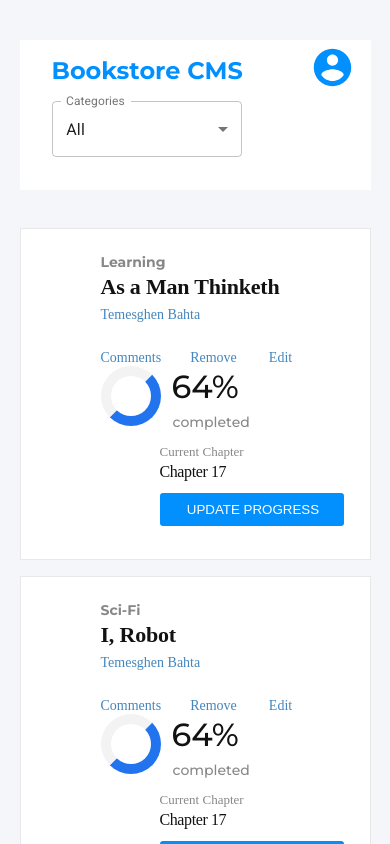
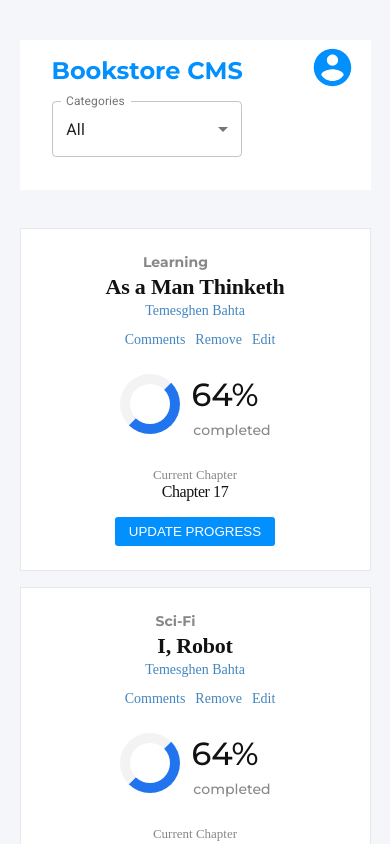
Before and after one commit to temesghentekeste/react-redux-magic-books, a React (Create React App) app: page / in a window 390 px wide. Shown: the top 844 px of the page. Built offline with nearby package versions, Linux system fonts and the light colour scheme.

Commit message:
Make Book component responsive

```diff
--- a/src/components/Book.js
+++ b/src/components/Book.js
@@ -24,13 +24,12 @@ const Book = ({ book, handleRemoveBook }) => {
       </div>
 
       <div className="bookCard__progress">
-        <div className="bookCard__progress-oval-2" />
+        <div>
+          <div className="bookCard__progress-oval-2" />
+        </div>
         <div className="bookCard__progress__percent">
           <span className="bookCard__progress__percent-complete">64%</span>
-          <span
-            className="bookCard__progress__percent-completedText {
-"
-          >
+          <span className="bookCard__progress__percent-completedText">
             completed
           </span>
         </div>
--- a/src/index.css
+++ b/src/index.css
@@ -71,30 +71,24 @@ body {
 
 .bookCard {
   background: #fff;
-  padding: 1.5rem 5rem;
+  padding: 1.5rem 2rem;
   margin-bottom: 1rem;
   display: flex;
   justify-content: space-between;
-  flex-wrap: wrap;
   border: 1px solid #e8e8e8;
 }
 
-.bookCard__basicInof {
-  flex: 0.4;
+.bookCard__basicInfo {
+  flex: 1;
+  width: 20%;
 }
 
 .bookCard__basicInfo-category {
-  width: 49px;
-  height: 18px;
   margin: 0 39px 0 0;
   opacity: 0.5;
   font-family: Montserrat;
   font-size: 14px;
   font-weight: bold;
-  font-stretch: normal;
-  font-style: normal;
-  line-height: normal;
-  letter-spacing: normal;
   color: var(--black-two);
 }
 
@@ -105,24 +99,14 @@ body {
   font-family: RobotoSlab;
   font-size: 22px;
   font-weight: bold;
-  font-stretch: normal;
-  font-style: normal;
-  line-height: normal;
   letter-spacing: -0.2px;
   color: var(--black-two);
 }
 
 .bookCard__basicInfo-user {
-  width: 107px;
-  height: 19px;
-  margin: 4px 0 0;
   font-family: RobotoSlab;
   font-size: 14px;
   font-weight: 300;
-  font-stretch: normal;
-  font-style: normal;
-  line-height: normal;
-  letter-spacing: normal;
   color: #4386bf;
 }
 
@@ -131,16 +115,9 @@ body {
 }
 
 .bookCard__basicInfo__footer-comments {
-  width: 73px;
-  height: 19px;
-  margin: 3px 15px 2px 0;
   font-family: RobotoSlab;
   font-size: 14px;
   font-weight: 300;
-  font-stretch: normal;
-  font-style: normal;
-  line-height: normal;
-  letter-spacing: normal;
   color: #4386bf;
 }
 
@@ -150,16 +127,9 @@ body {
 }
 
 .bookCard__basicInfo__footer-remove {
-  width: 54px;
-  height: 19px;
-  margin: 3px 15px 2px 14px;
   font-family: RobotoSlab;
   font-size: 14px;
   font-weight: 300;
-  font-stretch: normal;
-  font-style: normal;
-  line-height: normal;
-  letter-spacing: normal;
   color: #4386bf;
 }
 
@@ -168,22 +138,21 @@ body {
 }
 
 .bookCard__basicInfo__footer-edit {
-  width: 27px;
-  height: 19px;
-  margin: 3px 298px 2px 17px;
   font-family: RobotoSlab;
   font-size: 14px;
   font-weight: 300;
-  font-stretch: normal;
-  font-style: normal;
-  line-height: normal;
-  letter-spacing: normal;
   color: #4386bf;
 }
 
+.bookCard__basicInfo__footer > * {
+  margin-right: 10px;
+}
+
 .bookCard__progress {
-  flex: 0.2;
+  width: 40%;
+  flex: 1;
   display: flex;
+  justify-content: center;
 }
 
 .bookCard__progress-oval-2 {
@@ -198,6 +167,7 @@ body {
 }
 
 .bookCard__progress__percent {
+  width: 40%;
   display: flex;
   flex-direction: column;
 }
@@ -208,11 +178,6 @@ body {
   margin: 1px 92px 0 11px;
   font-family: Montserrat;
   font-size: 32px;
-  font-weight: normal;
-  font-stretch: normal;
-  font-style: normal;
-  line-height: normal;
-  letter-spacing: normal;
   color: var(--black-two);
 }
 
@@ -223,52 +188,35 @@ body {
   opacity: 0.5;
   font-family: Montserrat;
   font-size: 14px;
-  font-weight: normal;
-  font-stretch: normal;
-  font-style: normal;
-  line-height: normal;
-  letter-spacing: normal;
   color: var(--black-two);
 }
 
 .bookCard__currentChapter {
-  flex: 0.2;
+  flex: 1;
+  display: flex;
+  flex-direction: column;
 }
 
 .bookCard__currentChapter-chapter {
-  width: 126px;
-  height: 18px;
-  margin: 1px 58px 0 59px;
   opacity: 0.5;
   font-family: RobotoSlab;
   font-size: 13px;
   font-weight: 300;
-  font-stretch: normal;
-  font-style: normal;
-  line-height: normal;
-  letter-spacing: normal;
   color: var(--black-two);
 }
 
 .bookCard__currentChapter-currentLesson {
-  width: 75px;
-  height: 21px;
-  margin: 7px 109px 4px 59px;
   font-family: RobotoSlab;
   font-size: 16px;
   font-weight: 300;
-  font-stretch: normal;
-  font-style: normal;
-  line-height: normal;
   letter-spacing: -0.4px;
   color: var(--black-two);
 }
 
 .bookCard__currentChapter-updateProgress {
-  width: 184px;
-  height: 33px;
-  margin: 12px 0 9px 59px;
-  padding: 7px 19px 8px 22px;
+  margin-top: 1rem;
+  align-self: start;
+  padding: 7px 14px;
   border-radius: 3px;
   background-color: #0290ff;
   border: none;
@@ -289,9 +237,6 @@ body {
   font-family: Montserrat;
   font-size: 20px;
   font-weight: bold;
-  font-stretch: normal;
-  font-style: normal;
-  line-height: normal;
   letter-spacing: -0.18px;
   color: var(--warm-grey);
   text-transform: uppercase;
@@ -344,6 +289,38 @@ body {
   .categoryFilter__right {
     margin-top: -7rem;
   }
+
+  .bookCard {
+    flex-direction: column;
+    align-items: center;
+    text-align: center;
+  }
+
+  .bookCard__basicInfo,
+  .bookCard__basicInfo-title,
+  .bookCard__basicInfo__footer,
+  .bookCard__progress {
+    width: 100%;
+    text-align: center;
+  }
+
+  .bookCard__basicInfo__footer {
+    display: block;
+    margin: auto;
+  }
+
+  .bookCard__progress {
+    padding: 1rem;
+    text-align: center;
+  }
+
+  .bookCard__progress__percent {
+    width: 90px;
+  }
+
+  .bookCard__basicInfo__footer {
+    margin: 10px;
+  }
 }
 
 @media (max-width: 768px) {
```
